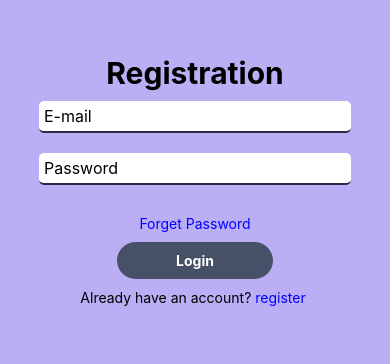
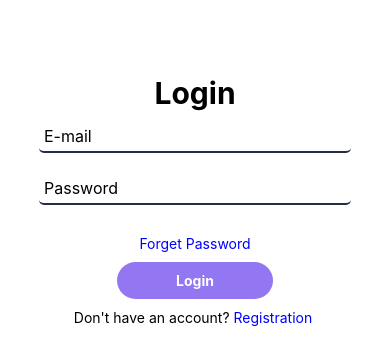
Before and after one commit to 64070018/mobile-Rubheal, a React Native app in the folder RUBHEAL/: screen /Create in a window 390 px wide. Shown: the part 242-606 px from the top of the page. Built offline with nearby package versions, Linux system fonts and the light colour scheme; no server answers; grey boxes are pictures that could not be loaded; what react-native-responsive-dimensions would draw is missing.

Commit message:
fix word in create, login, update

```diff
--- a/RUBHEAL/screens/CreateScreen.js
+++ b/RUBHEAL/screens/CreateScreen.js
@@ -200,7 +200,7 @@ const CreateScreen = ({ navigation, route }) => {
         value={name}
         onChangeText={(val) => setName(val)} />
 
-      {/* <Text style={styles.label}>ID Card</Text> */}
+      <Text style={styles.label}>Description</Text>
       <TextInput
         multiline
         numberOfLines={4}
@@ -219,6 +219,7 @@ const CreateScreen = ({ navigation, route }) => {
         value={amount}
         onChangeText={(val) => setAomunt(val)} />
 
+      <Text style={styles.label}>Description</Text>
       <TextInput
         multiline
         numberOfLines={4}
@@ -255,7 +256,7 @@ const CreateScreen = ({ navigation, route }) => {
       <Button title='test' onPress={handleImagePicker}></Button>
 
       <TouchableOpacity style={[styles.button, { marginTop: 20, marginBottom: 10, width: '40%' }]} onPress={createProduct}>
-        <Text style={styles.buttonText}>CREATE</Text>
+        <Text style={styles.buttonText}>CONFIRM</Text>
       </TouchableOpacity>
     </View>
   );
@@ -285,6 +286,13 @@ const styles = StyleSheet.create({
     marginBottom: 10,
     marginTop: 5,
   },
+  label: {
+    fontSize: 18,
+    textAlign: 'left',
+    width: '80%',
+    marginTop: 10
+
+  },
   title: {
     fontSize: 30,
     fontWeight: 'bold',
@@ -296,7 +304,7 @@ const styles = StyleSheet.create({
     marginBottom: 10
   },
   button: {
-    backgroundColor: '#465067',
+    backgroundColor: '#9276F2',
     borderRadius: 50,
     padding: 10,
     alignItems: 'center',
@@ -305,7 +313,32 @@ const styles = StyleSheet.create({
   buttonText: {
     color: 'white',
     fontWeight: 'bold',
-    letterSpacing: 3,
+    letterSpacing: 1,
+  },
+  dropdown: {
+    height: 50,
+    borderColor: 'gray',
+    borderWidth: 0.5,
+    borderRadius: 8,
+    paddingHorizontal: 8,
+    width: '80%'
+  },
+  icon: {
+    marginRight: 5,
+  },
+  placeholderStyle: {
+    fontSize: 16,
+  },
+  selectedTextStyle: {
+    fontSize: 16,
+  },
+  iconStyle: {
+    width: 20,
+    height: 20,
+  },
+  inputSearchStyle: {
+    height: 40,
+    fontSize: 16,
   },
   dropdown: {
     height: 50,
--- a/RUBHEAL/screens/LoginScreen.js
+++ b/RUBHEAL/screens/LoginScreen.js
@@ -40,7 +40,7 @@ const LoginScreen = () => {
         <View style={styles.container}>
             <Image source={{ uri: 'https://media.discordapp.net/attachments/1133043763456000071/1151545256026849290/logo2.png' }} style={styles.logo} />
 
-            <Text style={styles.title}> Registration {'\n'}</Text>
+            <Text style={styles.title}> Login {'\n'}</Text>
             <TextInput style={styles.input} placeholder='E-mail' keyboardType='email-address' value={email}
                 onChangeText={text => setEmail(text)} />
             <TextInput style={styles.input} placeholder='Password' secureTextEntry={true} value={password}
@@ -54,9 +54,9 @@ const LoginScreen = () => {
             </TouchableOpacity>
             <View style={{ flexDirection: 'row', fontSize: 12, }}>
 
-                <Text style={{ color: '#000' }}>Already have an account?</Text>
+                <Text style={{ color: '#000' }}>Don't have an account?</Text>
                 <TouchableOpacity onPress={() => navigation.replace("Register")}>
-                    <Text style={{ color: 'blue' }}> register </Text>
+                    <Text style={{ color: 'blue' }}> Registration </Text>
 
                 </TouchableOpacity>
             </View>
@@ -67,7 +67,7 @@ const LoginScreen = () => {
 const styles = StyleSheet.create({
     container: {
         flex: 1,
-        backgroundColor: '#BBAEF5',
+        backgroundColor: 'white',
         alignItems: 'center',
         justifyContent: 'center',
         // margin: 5,
@@ -75,6 +75,7 @@ const styles = StyleSheet.create({
     logo: {
         width: responsiveWidth(40),
         height: responsiveHeight(20),
+        marginBottom: 40,
         borderRadius: 100,
     },
     input: {
@@ -92,7 +93,7 @@ const styles = StyleSheet.create({
         fontWeight: 'bold',
     },
     button: {
-        backgroundColor: '#465067',
+        backgroundColor: '#9276F2',
         borderRadius: 50,
         padding: 10,
         alignItems: 'center',
--- a/RUBHEAL/screens/UpdateScreen.js
+++ b/RUBHEAL/screens/UpdateScreen.js
@@ -98,7 +98,7 @@ const UpdateScreen = (props) => {
                     <TouchableOpacity style={[styles.button, { marginTop: 20, marginBottom: 10, width: '40%' }]}>
                         <Text style={styles.buttonText} onPress={() => {
                             updateProduct(productId, updatedData);
-                        }}>UPDATE</Text>
+                        }}>CONFIRM</Text>
                     </TouchableOpacity>
                 </View>
             </ScrollView>
@@ -134,7 +134,7 @@ const styles = StyleSheet.create({
         marginTop: 5,
     },
     label: {
-        fontSize: 20,
+        fontSize: 18,
         textAlign: 'left',
         width: '80%',
         marginTop: 10
@@ -148,7 +148,7 @@ const styles = StyleSheet.create({
         marginHorizontal: '20%'
     },
     button: {
-        backgroundColor: '#465067',
+        backgroundColor: '#9276F2',
         borderRadius: 50,
         padding: 10,
         alignItems: 'center',
@@ -158,7 +158,32 @@ const styles = StyleSheet.create({
     buttonText: {
         color: 'white',
         fontWeight: 'bold',
-        letterSpacing: 3,
+        letterSpacing: 1,
+    },
+    dropdown: {
+        height: 50,
+        borderColor: 'gray',
+        borderWidth: 0.5,
+        borderRadius: 8,
+        paddingHorizontal: 8,
+        width: '80%'
+    },
+    icon: {
+        marginRight: 5,
+    },
+    placeholderStyle: {
+        fontSize: 16,
+    },
+    selectedTextStyle: {
+        fontSize: 16,
+    },
+    iconStyle: {
+        width: 20,
+        height: 20,
+    },
+    inputSearchStyle: {
+        height: 40,
+        fontSize: 16,
     },
     dropdown: {
         height: 50,
```
